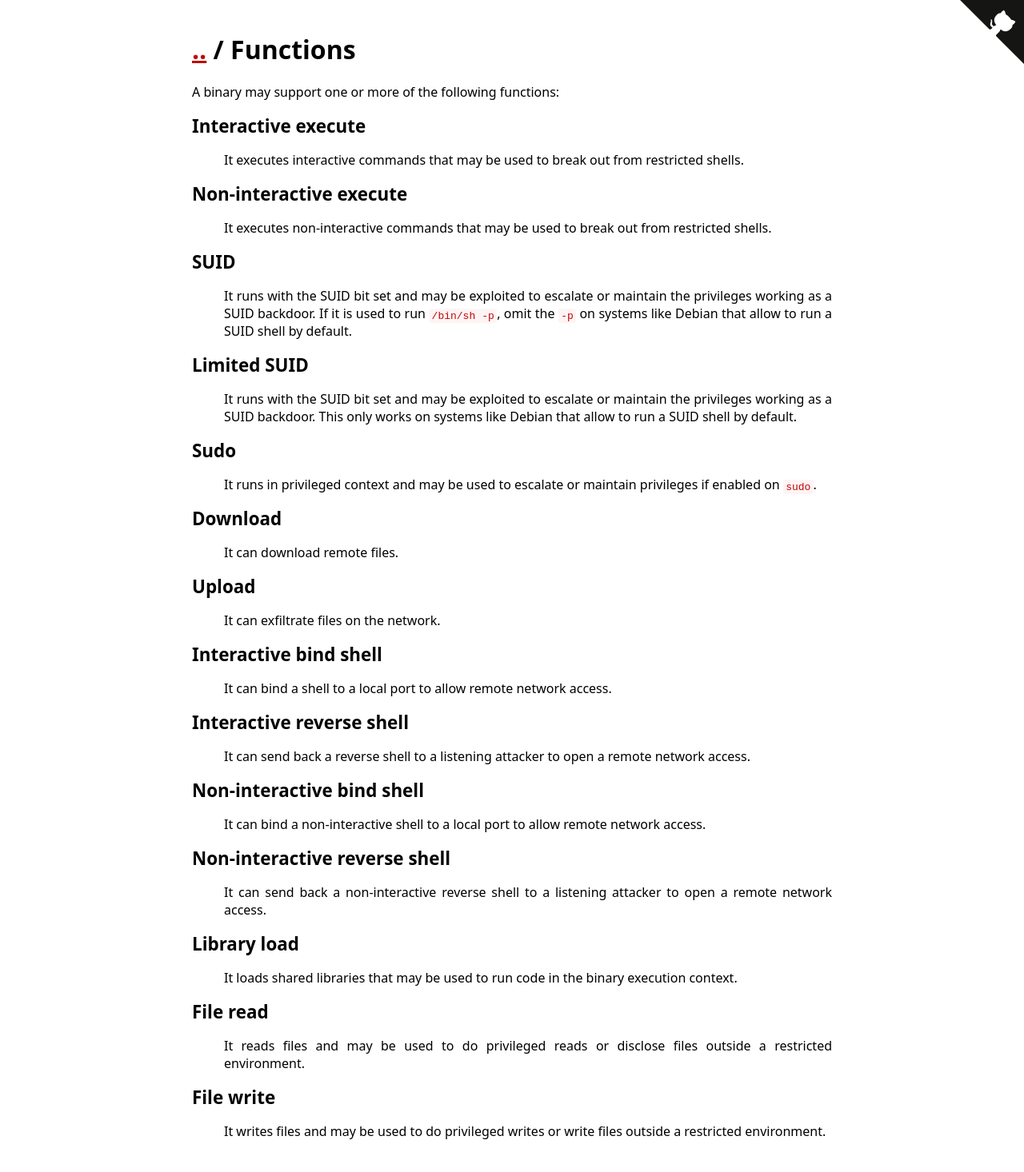
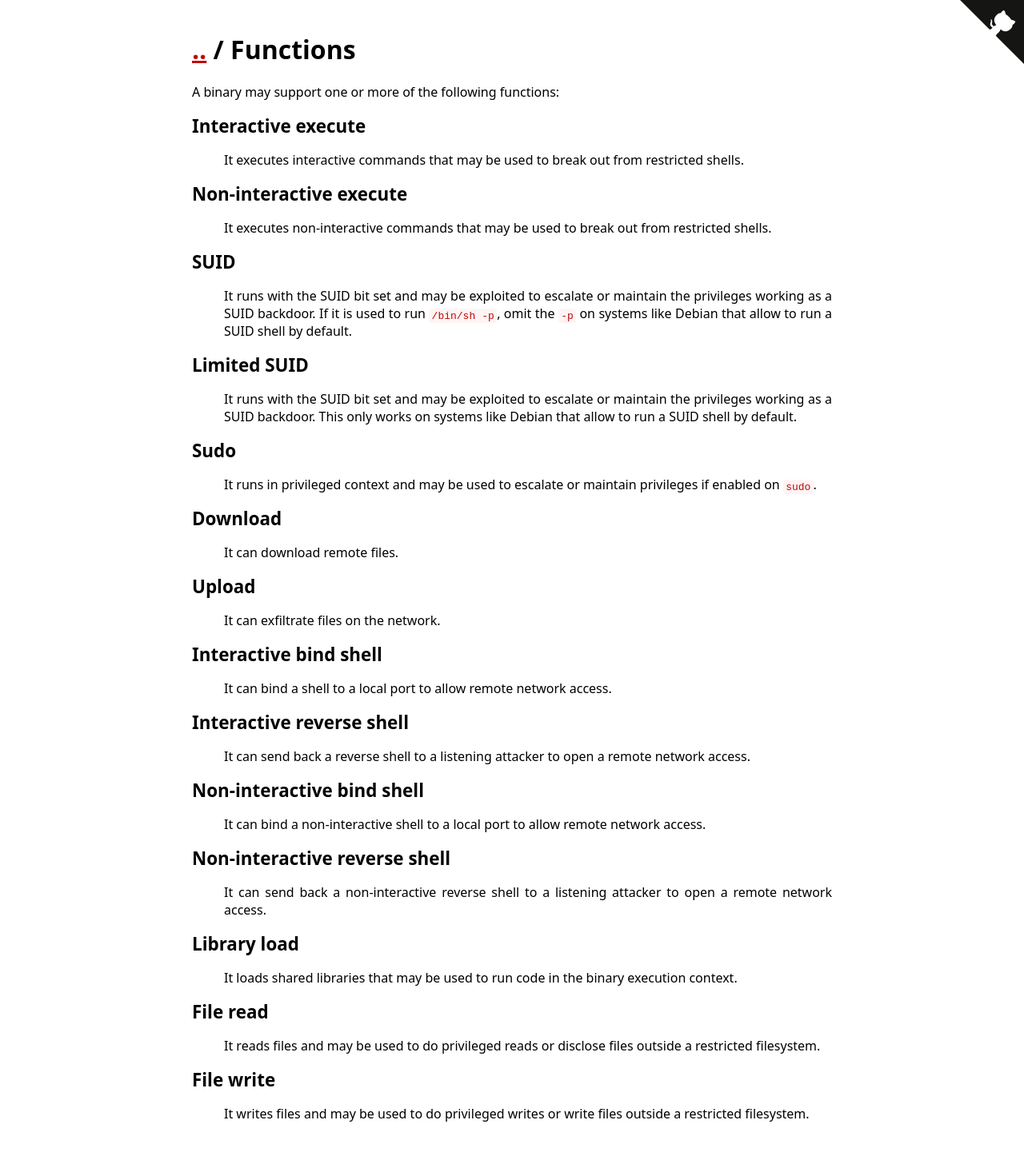
Before and after one commit to GTFOBins/GTFOBins.github.io, a Jekyll site: the page built from functions.md, in a window 1280 px wide. Shown: the whole page at 80% size. Built offline with Jekyll 4.4.1, drawn with Linux system fonts in a browser that asks for light colours; after the commit the page ends 1444 px from its top, so only the background shows below that.

Commit message:
Rephrase read and write

```diff
--- a/_data/functions.yml
+++ b/_data/functions.yml
@@ -48,8 +48,8 @@ load-library:
 
 file-read:
   label: File read
-  description: It reads files and may be used to do privileged reads or disclose files outside a restricted environment.
+  description: It reads files and may be used to do privileged reads or disclose files outside a restricted filesystem.
 
 file-write:
   label: File write
-  description: It writes files and may be used to do privileged writes or write files outside a restricted environment.
+  description: It writes files and may be used to do privileged writes or write files outside a restricted filesystem.
```
